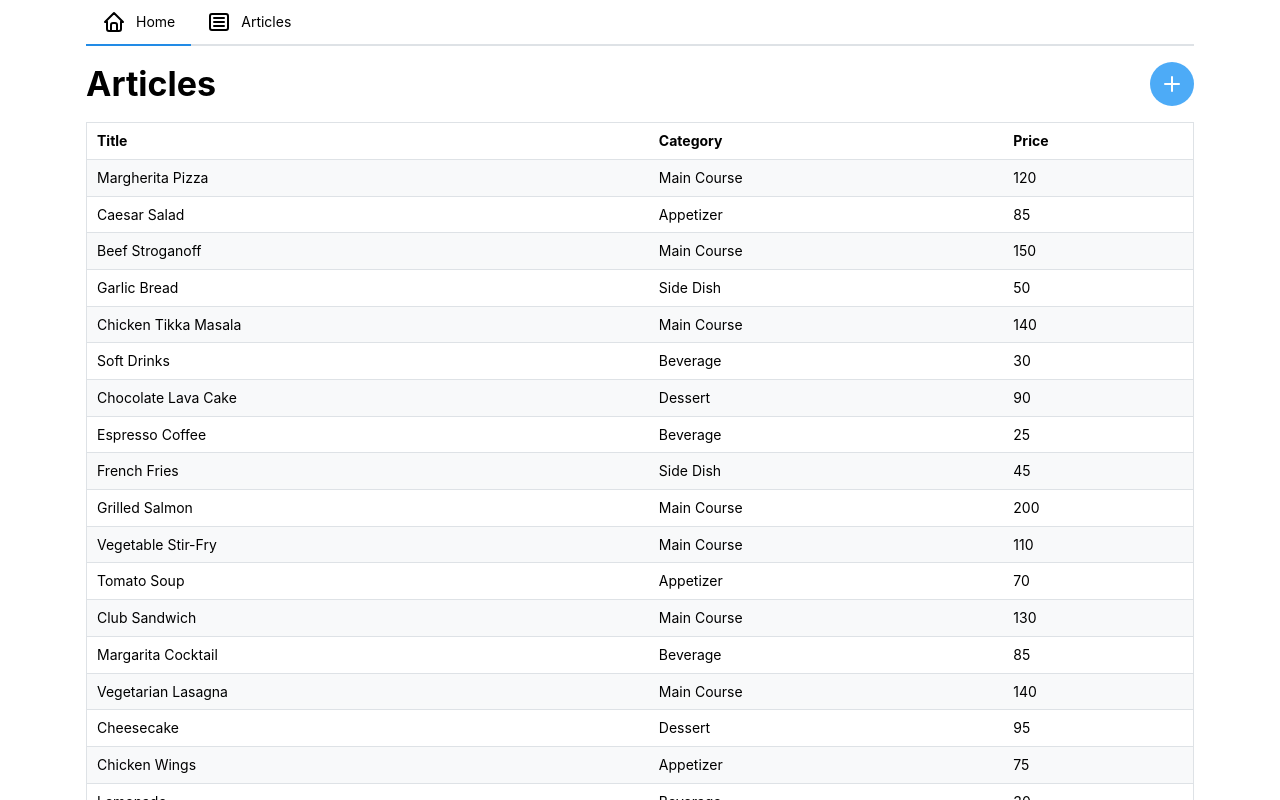
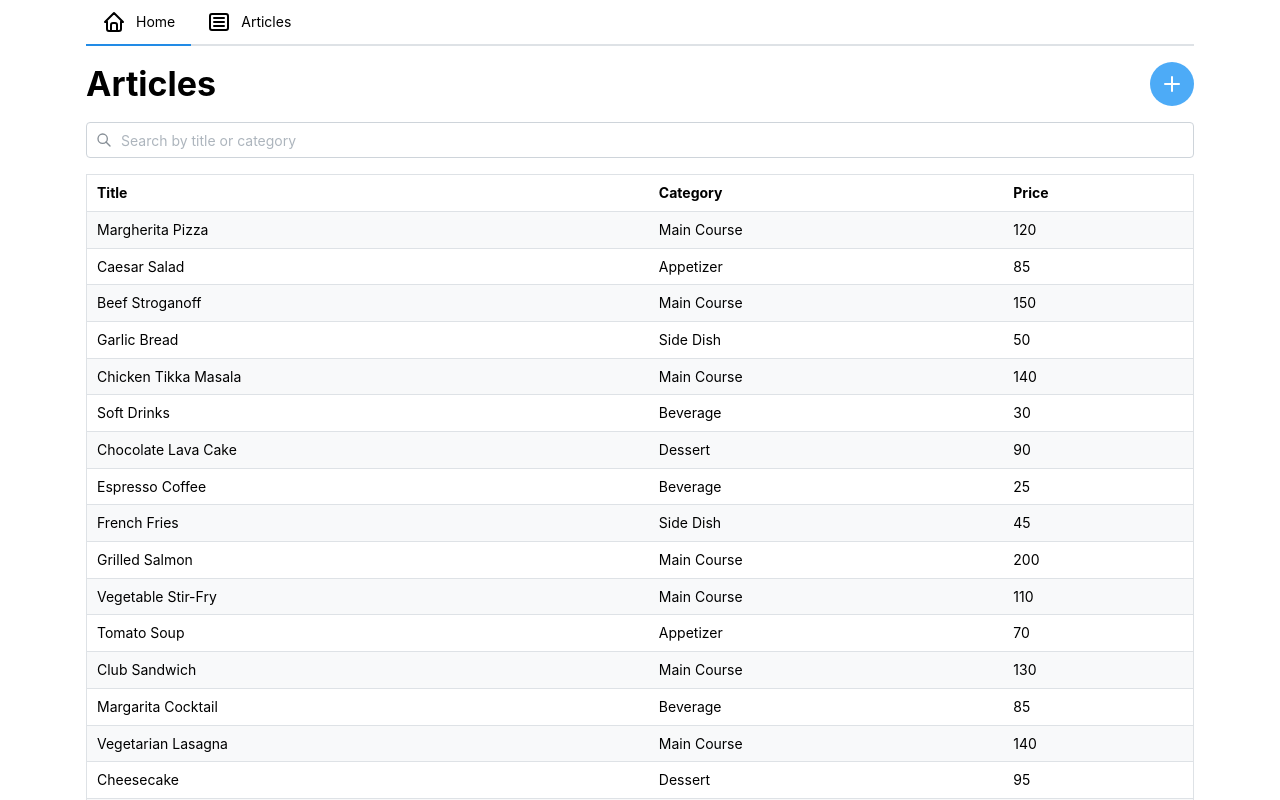
Before and after one commit to hisingcaspeco/prim-state, a React (Vite) app: page /articles in a window 1280 px wide. Shown: the top 800 px of the page. Built offline with nearby package versions, Linux system fonts and the light colour scheme.

Commit message:
Sortable/filterable

```diff
--- /dev/null
+++ b/src/components/ArticlesTable.tsx
@@ -0,0 +1,87 @@
+import { useState } from "react";
+import { Article } from "../stores/useArticleStore.ts";
+import { Box, Table, TextInput } from "@mantine/core";
+import { IconSearch } from "@tabler/icons-react";
+
+type ArticlesTableProps = {
+    articles: Article[];
+    onRowClick: (article: Article) => void;
+};
+
+export const ArticlesTable = ({ articles, onRowClick }: ArticlesTableProps) => {
+    const [filter, setFilter] = useState("");
+    const [sortBy, setSortBy] = useState<keyof Article | null>(null);
+    const [sortOrder, setSortOrder] = useState<"asc" | "desc">("asc");
+
+    // Filtered and Sorted Articles
+    const filteredAndSortedArticles = articles
+        .filter(
+            (article) =>
+                article.title.toLowerCase().includes(filter.toLowerCase()) ||
+                article.category.toLowerCase().includes(filter.toLowerCase()),
+        )
+        .sort((a, b) => {
+            if (!sortBy) return 0;
+            if (sortOrder === "asc") {
+                return a[sortBy] > b[sortBy] ? 1 : -1;
+            } else {
+                return a[sortBy] < b[sortBy] ? 1 : -1;
+            }
+        });
+
+    // Sorting Handler
+    const handleSort = (column: keyof Article) => {
+        if (sortBy === column) {
+            setSortOrder(sortOrder === "asc" ? "desc" : "asc");
+        } else {
+            setSortBy(column);
+            setSortOrder("asc");
+        }
+    };
+
+    // Rows
+    const rows = filteredAndSortedArticles.map((element) => (
+        <Table.Tr
+            key={element.id}
+            onClick={() => {
+                onRowClick(element);
+            }}
+        >
+            <Table.Td>{element.title}</Table.Td>
+            <Table.Td>{element.category}</Table.Td>
+            <Table.Td>{element.price}</Table.Td>
+        </Table.Tr>
+    ));
+
+    // Headers
+    const ths = (
+        <Table.Tr>
+            <Table.Th onClick={() => handleSort("title")} style={{ cursor: "pointer" }}>
+                Title {sortBy === "title" && (sortOrder === "asc" ? "↑" : "↓")}
+            </Table.Th>
+            <Table.Th onClick={() => handleSort("category")} style={{ cursor: "pointer" }}>
+                Category {sortBy === "category" && (sortOrder === "asc" ? "↑" : "↓")}
+            </Table.Th>
+            <Table.Th onClick={() => handleSort("price")} style={{ cursor: "pointer" }}>
+                Price {sortBy === "price" && (sortOrder === "asc" ? "↑" : "↓")}
+            </Table.Th>
+        </Table.Tr>
+    );
+
+    return (
+        <Box>
+            <TextInput
+                leftSection={<IconSearch size={16} />}
+                placeholder="Search by title or category"
+                value={filter}
+                onChange={(e) => setFilter(e.currentTarget.value)}
+                mb="md"
+            />
+
+            <Table withTableBorder striped highlightOnHover>
+                <Table.Thead>{ths}</Table.Thead>
+                <Table.Tbody>{rows}</Table.Tbody>
+            </Table>
+        </Box>
+    );
+};
--- a/src/views/Articles.tsx
+++ b/src/views/Articles.tsx
@@ -1,9 +1,10 @@
-import { ActionIcon, Drawer, Flex, ModalBaseOverlayProps, Table, Title } from "@mantine/core";
+import { ActionIcon, Drawer, Flex, ModalBaseOverlayProps, Title } from "@mantine/core";
 import { Article, useArticleStore } from "../stores/useArticleStore.ts";
 import { useDisclosure } from "@mantine/hooks";
 import { EditArticle } from "../components/EditArticle.tsx";
 import { IconMaximize, IconPlus } from "@tabler/icons-react";
 import { useNavigate } from "react-router-dom";
+import { ArticlesTable } from "../components/ArticlesTable.tsx";
 
 export const Articles = () => {
     const { articles, selectArticle, selectedArticle, editArticle } = useArticleStore();
@@ -19,27 +20,6 @@ export const Articles = () => {
         selectArticle(null);
         open();
     };
-
-    const rows = articles.map((element) => (
-        <Table.Tr
-            key={element.id}
-            onClick={() => {
-                openDrawer(element);
-            }}
-        >
-            <Table.Td>{element.title}</Table.Td>
-            <Table.Td>{element.category}</Table.Td>
-            <Table.Td>{element.price}</Table.Td>
-        </Table.Tr>
-    ));
-
-    const ths = (
-        <Table.Tr>
-            <Table.Th>Title</Table.Th>
-            <Table.Th>Category</Table.Th>
-            <Table.Th>Price</Table.Th>
-        </Table.Tr>
-    );
 
     const expandView = () => {
         close();
@@ -65,10 +45,7 @@ export const Articles = () => {
                     <IconPlus />
                 </ActionIcon>
             </Flex>
-            <Table withTableBorder striped highlightOnHover>
-                <Table.Thead>{ths}</Table.Thead>
-                <Table.Tbody>{rows}</Table.Tbody>
-            </Table>
+            <ArticlesTable articles={articles} onRowClick={openDrawer} />
             <Drawer
                 overlayProps={modalOverlayProps}
                 position={"right"}
```
